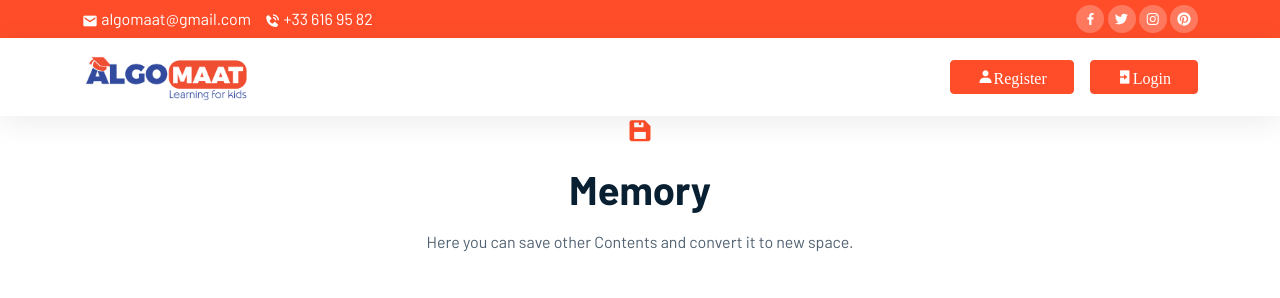
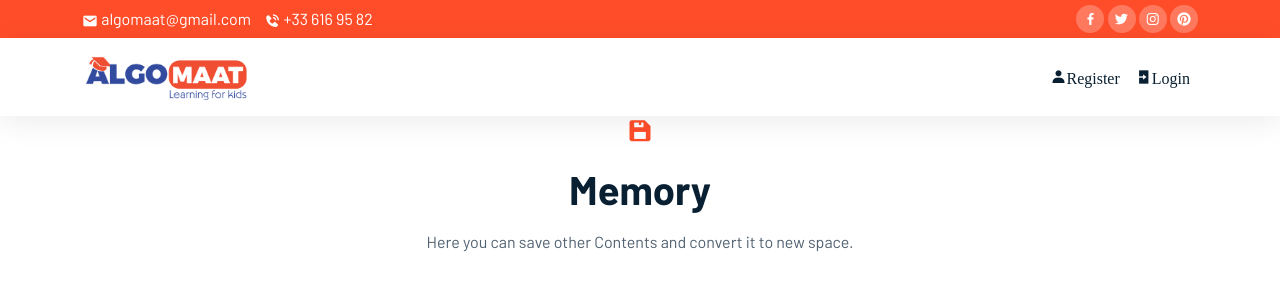
Before and after one commit to FokamFekam/ALGOMAAT, a Django app: page /bucket/ in a window 1280 px wide. Shown: the top 298 px of the page. Run offline with Django 5.2, Linux system fonts and the light colour scheme; data that the repository does not hold is empty; some libraries are stand-ins or nearby versions.

Commit message:
update nav link

```diff
--- a/Algomaat/templates/base.html
+++ b/Algomaat/templates/base.html
@@ -62,17 +62,19 @@
 	    {% endif %}
             <div class="collapse navbar-collapse"  id="navbarNav">
 
-             {% if  user.is_authenticated %}
+
                 <ul class="navbar-nav ms-auto">
+
+                    {% if  user.is_authenticated %}
                     <li class="nav-item">
 
-			 <a class="nav-link" href="{% url 'contents:all_public_spaces' %}"> Browse </a>
+			            <a class="nav-link" href="{% url 'contents:all_public_spaces' %}"> Browse </a>
 
                     </li>
 
 
                     <li class="nav-item">
-			  <a href="#" class="nav-link dropdown-toggle" data-bs-toggle="collapse" data-bs-target="#dropdown-menu"
+			            <a href="#" class="nav-link dropdown-toggle" data-bs-toggle="collapse" data-bs-target="#dropdown-menu"
                 aria-controls="dropdown-menu" aria-expanded="false" >MySpaces</a>
 			  <ul id="dropdown-menu" style=""  class=" collapse " >
 			      <li class="nav-item" ><a class="nav-link"  data-bs-toggle="modal" data-bs-target="#new-space-modal" href="#" >+ Space</a></li>
@@ -88,7 +90,7 @@
 			   </ul>
 		     </li>
 
-		     <li class="nav-item">
+		            <li class="nav-item">
                         <a class="nav-link" href="{% url 'calendarapp:calendar' %}">Calendar </a>
                     </li>
 
@@ -125,26 +127,20 @@
 
 			   </ul>
 		     </li>
+             {% else %}
 
+                 <input type="hidden" id="connected_user" name="connected_user" value="0" />
+                    <li  class="nav-item">
+                	    <a  class="nav-link bx bxs-user"  href="{% url 'registration:new_user' %}">Register</a>
+                    </li>
+
+                     <li class="nav-item">
+                	    <a  class="nav-link bx bxs-log-in"  href="{% url 'registration:login' %}">Login</a>
+                    </li>
+             {% endif %}
                 </ul>
 
 
-
-                {% else %}
-
-                 <input type="hidden" id="connected_user" name="connected_user" value="0" />
-              <ul class="navbar-nav ms-auto">
-
-
-                     <li class="nav-item">
-                	<a  class="btn btn-brand bx bxs-user ms-lg-3"  href="{% url 'registration:new_user' %}">Register</a>
-                    </li>
-
-                     <li class="nav-item">
-                	<a  class="btn btn-brand bx bxs-log-in ms-lg-3"  href="{% url 'registration:login' %}">Login</a>
-                    </li>
-              </ul>
-                {% endif %}
             </div>
         </div>
 
```
Also changed, not shown: db.sqlite3.
